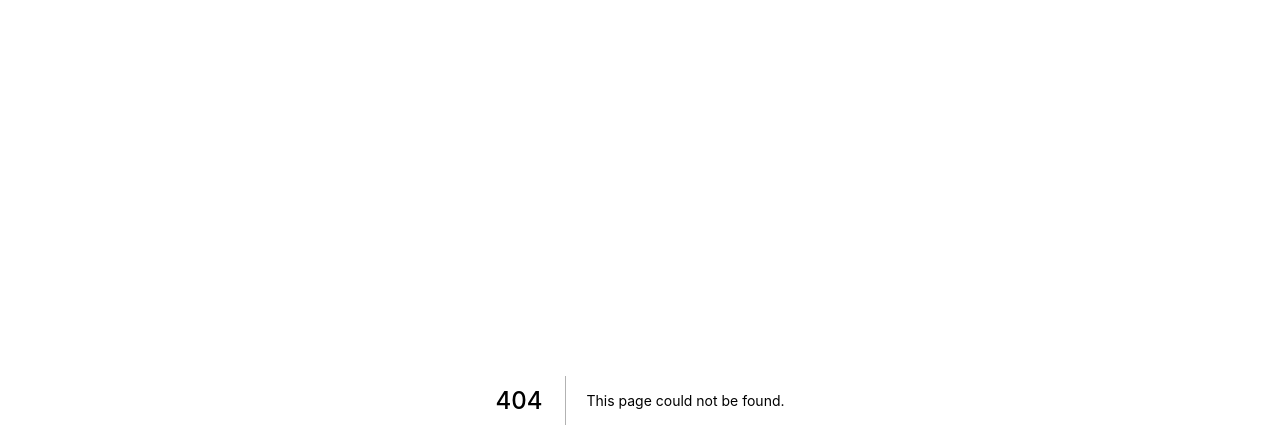
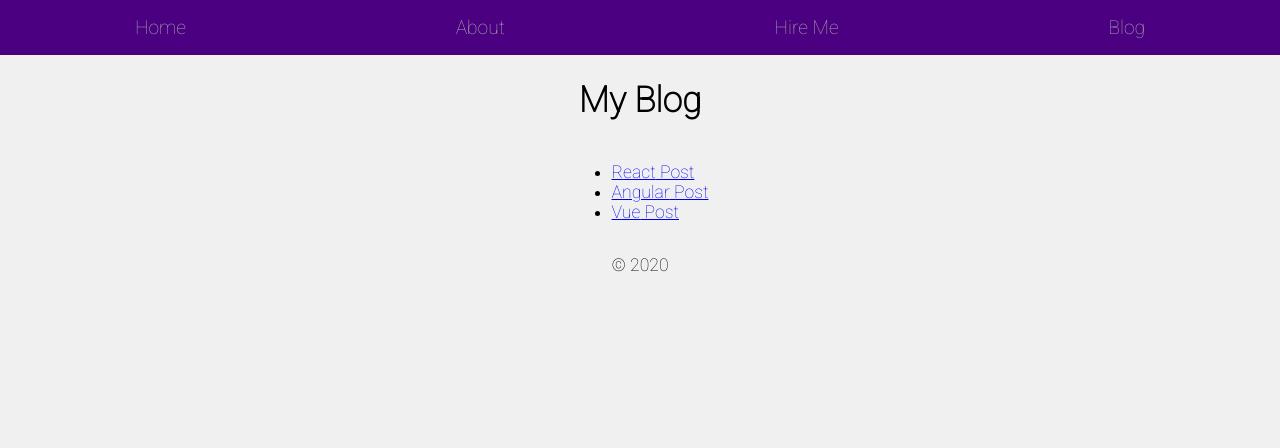
Before and after one commit to shihabus/next-portfolio, a Next.js app: page /blog in a window 1280 px wide. Before the commit this address had no page. Shown: the top 448 px of the page. Built offline with nearby package versions, Linux system fonts and the light colour scheme; a small style sheet from the web is missing.

Commit message:
Adding dynamic route

```diff
--- a/components/Layout.js
+++ b/components/Layout.js
@@ -26,6 +26,9 @@ export default ({ children, title }) => (
       </Link>
       <Link href="/hireme">
         <a>Hire Me</a>
+      </Link>
+      <Link href="/blog">
+        <a>Blog</a>
       </Link>
     </header>
     <h1>{title}</h1>
--- a/package.json
+++ b/package.json
@@ -10,7 +10,6 @@
   "author": "",
   "license": "ISC",
   "dependencies": {
-    "isomorphic-unfetch": "^3.0.0",
     "next": "^9.4.4",
     "nprogress": "^0.2.0",
     "react": "^16.13.1",
--- /dev/null
+++ b/pages/blog.js
@@ -0,0 +1,25 @@
+import Layout from "../components/Layout";
+import Link from "next/link";
+
+const PostLink = ({ title }) => (
+  <li>
+    <Link href={`/post?title=${title}`}>
+      <a>
+        {title.toString()[0].toUpperCase()}
+        {title.toString().slice(1)} Post
+      </a>
+    </Link>
+  </li>
+);
+
+const Blog = () => (
+  <Layout title="My Blog">
+    <ul>
+      <PostLink title="react" />
+      <PostLink title="angular" />
+      <PostLink title="vue" />
+    </ul>
+  </Layout>
+);
+
+export default Blog;
```
Also changed, not shown: pages/_error.js (added, +9 -0 lines), pages/about.js (+13 -15 lines), pages/post.js (added, +15 -0 lines), 1 other file (tests, documents, lock files or other folders).
